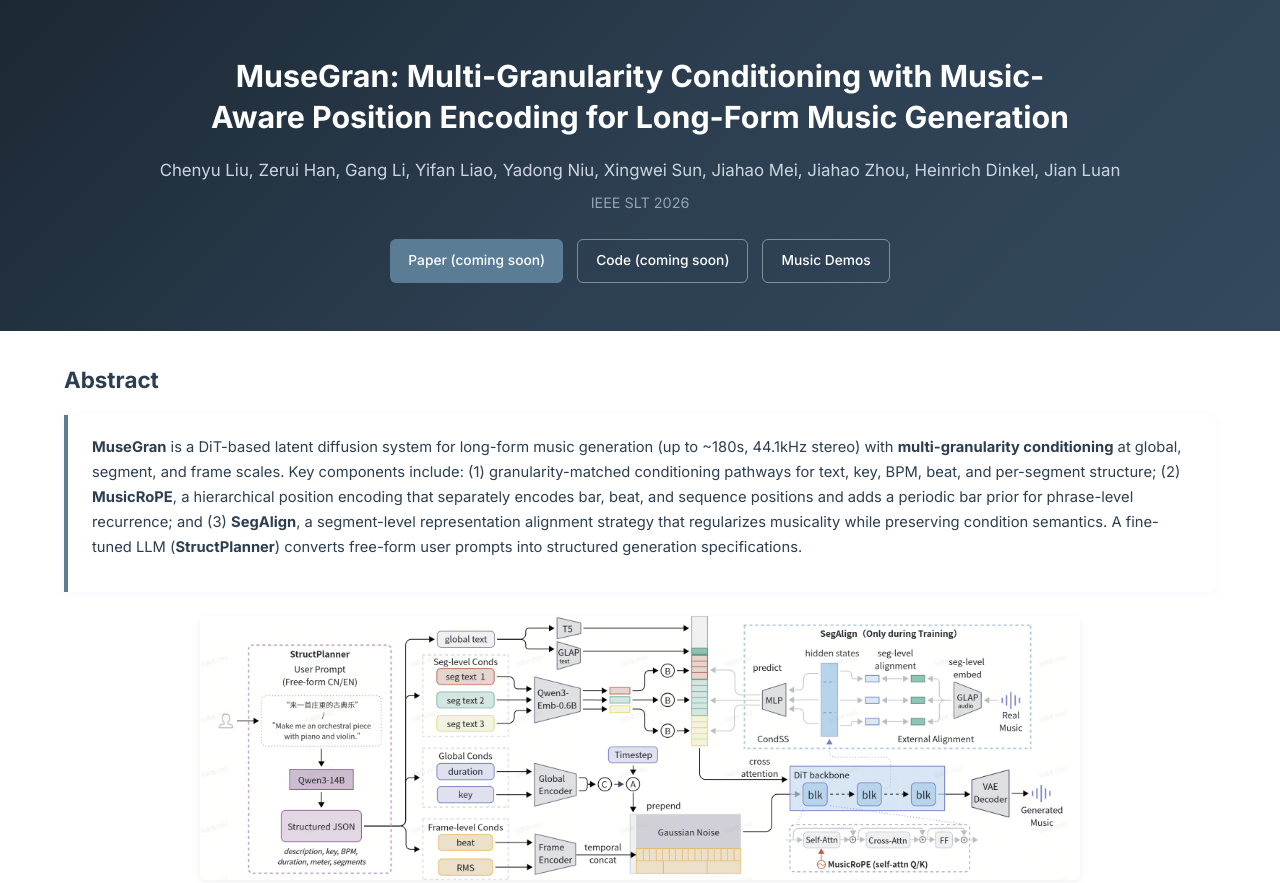
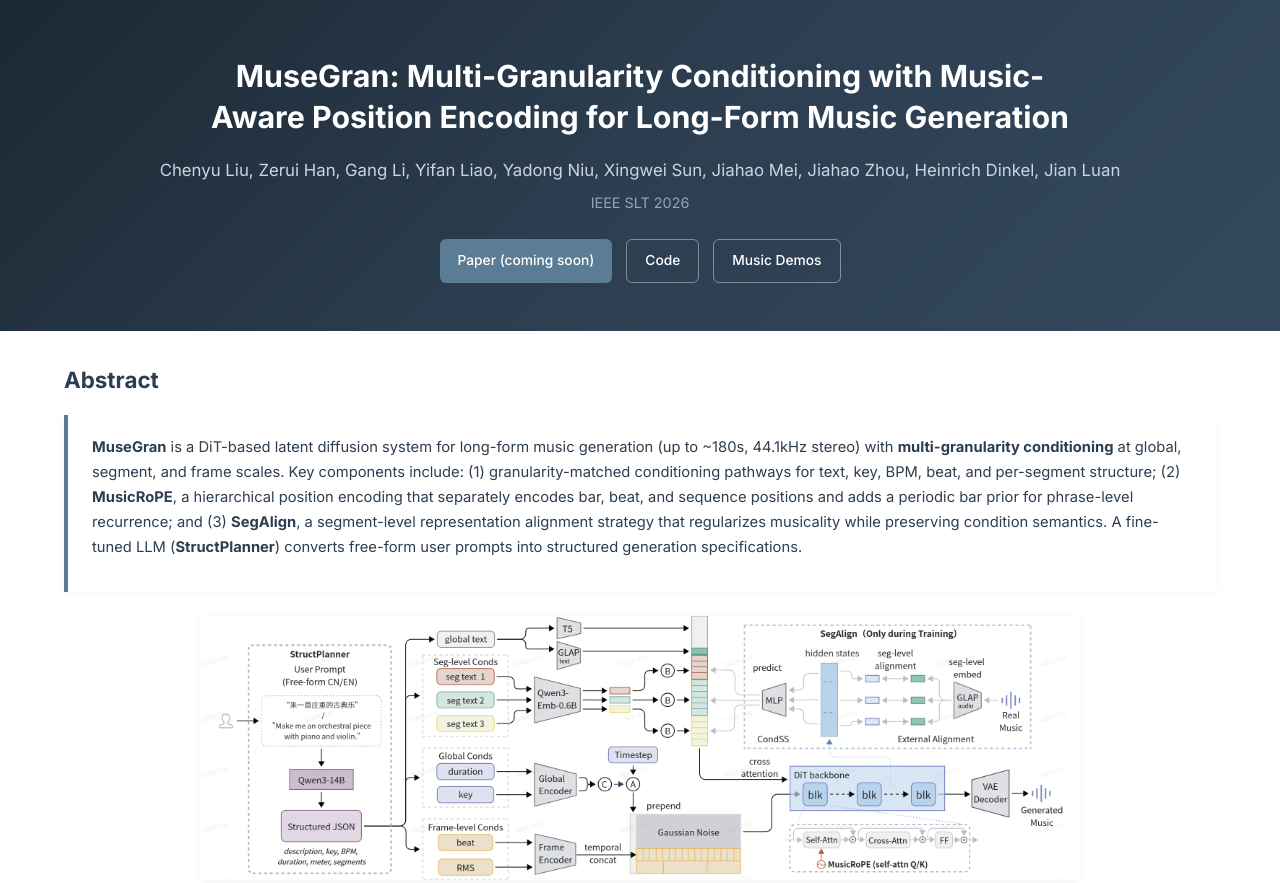
Before and after one commit to MuseGran/demo, a plain HTML site: page index.html in a window 1280 px wide. Shown: the top 883 px of the page. Drawn offline with Linux system fonts and the light colour scheme.

Commit message:
Add code repository link

```diff
--- a/index.html
+++ b/index.html
@@ -298,7 +298,7 @@
         <p class="affiliation">IEEE SLT 2026</p>
         <div class="links">
             <a href="#" class="btn-primary">Paper (coming soon)</a>
-            <a href="#" class="btn-outline">Code (coming soon)</a>
+            <a href="https://github.com/xiaomi-research/musegran" class="btn-outline">Code</a>
             <a href="#demos" class="btn-outline">Music Demos</a>
         </div>
     </div>
```
